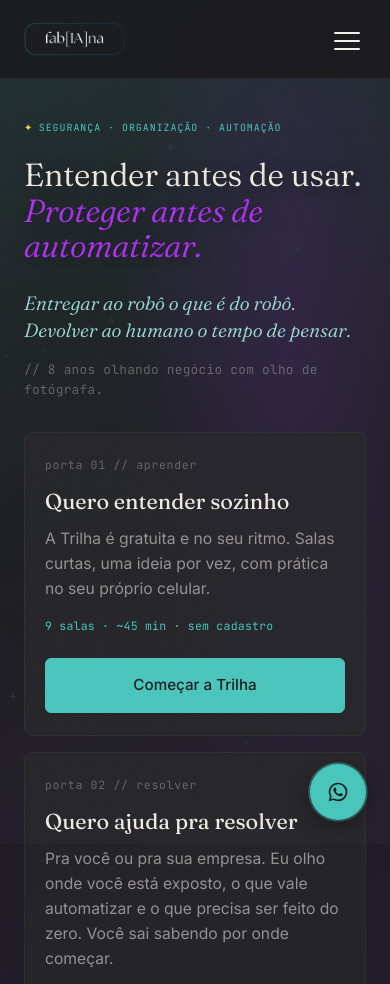
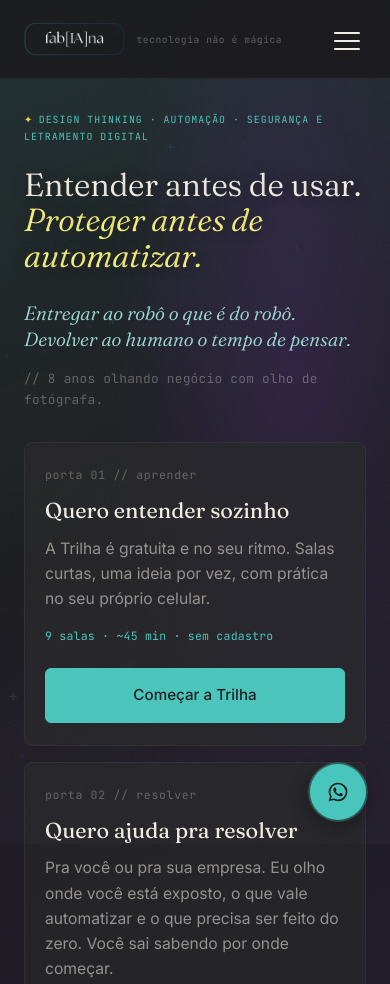
Before and after one commit to Fmoratelli/site-fabiana, a plain HTML site: page index.html in a window 390 px wide. Shown: the top 984 px of the page. Drawn offline with Linux system fonts and the light colour scheme.

Commit message:
style(home): assinatura volta pra barra e H1 ganha o amarelo-suave
- Segunda linha do H1 em amarelo-suave #f4ee7c (o dourado #f4d54a
  segue exclusivo da estrela ✦)
- Assinatura ao lado do logo, em mono miúdo: versão longa ("design
  thinking · automação · segurança e letramento digital") a partir de
  1200px; curta ("tecnologia não é mágica") de 880 a 1199px e no
  celular; nenhuma de 721 a 879px, onde o menu ocupa a barra
- Eyebrow do hero com a frase inteira só onde a versão longa não está
  na barra (abaixo de 1200px)
- Medido de 360 a 1400px: barra sem quebra, sem estouro, folga mínima
  de 16px entre assinatura e menu

Co-Authored-By: Claude Opus 5.5 <noreply@anthropic.com>

```diff
--- a/index.html
+++ b/index.html
@@ -50,7 +50,8 @@
     --roxo-vibrante:#ae30f2;
     --agua-saturada:#49c6bc;
     --agua-suave:#9bd6d1;
-    --amarelo:#f4d54a;
+    --amarelo:#f4d54a; /* dourado: exclusivo da estrela ✦ */
+    --amarelo-suave:#f4ee7c; /* segunda linha do H1 do hero */
     --texto-claro:#f0ede5;
     --texto-soft:rgba(240,237,229,.55);
     --texto-dim:rgba(240,237,229,.32);
@@ -179,9 +180,26 @@
   footer .wordmark{display:flex;align-items:center;gap:.6rem}
   footer .wordmark img{height:42px;display:block}
   nav .wordmark span{color:var(--agua-saturada)}
-  /* a assinatura que ficava ao lado do logo saiu na home v3: o eyebrow do
-     hero (segurança · organização · automação) faz esse papel em todas as larguras */
+  /* marca = logo + assinatura. A assinatura é legenda, não item de menu:
+     mono, miúda, cor apagada. Duas versões, conforme o espaço que sobra ao
+     lado do menu (medido no navegador):
+     - longa a partir de 1200px;
+     - curta ("tecnologia não é mágica") de 880 a 1199px e no celular, onde
+       só tem o logo e o hambúrguer;
+     - nenhuma de 721 a 879px, onde o menu de sete itens ocupa a barra toda.
+     Onde a longa não aparece, o eyebrow do hero mostra a frase inteira. */
   nav .marca{display:flex;align-items:center;gap:1rem;min-width:0}
+  nav .assinatura{font-family:'JetBrains Mono',monospace;font-size:.62rem;letter-spacing:.12em;text-transform:uppercase;color:var(--texto-dim);white-space:nowrap;padding-top:.15em}
+  nav .assinatura .curta{display:none;text-transform:none;letter-spacing:.06em}
+  @media (max-width:1199px){
+    nav .assinatura .longa{display:none}
+    nav .assinatura .curta{display:inline}
+  }
+  @media (min-width:721px) and (max-width:879px){ nav .assinatura{display:none} }
+  @media (max-width:720px){
+    nav .marca{gap:.75rem}
+    nav .assinatura{font-size:.6rem}
+  }
   nav ul{display:flex;gap:2rem;list-style:none}
   /* sete itens no menu: entre o celular e o desktop largo o espaço aperta */
   @media (max-width:1060px){ nav ul{gap:1.15rem} nav ul a{font-size:.85rem} }
@@ -285,7 +303,7 @@
   h1 em{
     font-style:italic;
     font-variation-settings:'opsz' 120,'SOFT' 90;
-    color:var(--roxo-vibrante);
+    color:var(--amarelo-suave);
   }
   /* letras do H1 entram uma a uma, agrupadas por palavra pra não quebrar no meio */
   h1 .word{display:inline-block;white-space:nowrap}
@@ -311,15 +329,16 @@
   .cta.verde:hover{background:#5ad4c9;border-color:#5ad4c9;color:#1c1c1f}
   .cta.ghost{background:transparent;border:1px solid var(--roxo-vibrante);margin-left:1rem;color:var(--texto-claro)}
   .cta.ghost:hover{background:var(--roxo-vibrante);color:var(--texto-claro)}
-  /* eyebrow do hero: os três verbos da marca, em verde-água, com a ✦ dourada
-     antes. Aparece em todas as larguras (a assinatura antiga da barra saiu pra
-     não repetir a mesma linha duas vezes no desktop) */
+  /* eyebrow do hero: a assinatura inteira, em verde-água, com a ✦ dourada
+     antes. Só aparece onde a versão longa não está na barra (abaixo de 1200px);
+     no desktop largo a barra já cumpre esse papel */
   .hero-eyebrow{
-    font-family:'JetBrains Mono',monospace;font-size:.7rem;letter-spacing:.14em;
+    font-family:'JetBrains Mono',monospace;font-size:.7rem;letter-spacing:.14em;line-height:1.7;
     text-transform:uppercase;color:var(--agua-saturada);
-    margin-bottom:1.6rem;display:inline-block;
+    margin-bottom:1.6rem;display:block;max-width:36rem;
   }
   .hero-eyebrow .estrela{color:var(--amarelo);margin-right:.55em}
+  @media (min-width:1200px){ .hero-eyebrow{display:none} }
   @media (max-width:720px){
     .hero-eyebrow{font-size:.62rem;letter-spacing:.1em;margin-bottom:1.3rem}
   }
@@ -766,6 +785,7 @@
 <nav aria-label="Navegação principal">
   <div class="marca">
     <a class="wordmark" href="#hero"><picture><source srcset="assets/wordmark.webp" type="image/webp"><img src="assets/wordmark.png" alt="fab[IA]na" onerror="this.style.display='none';this.parentElement.nextElementSibling.style.display='inline'"></picture><span class="wm-fallback" style="display:none">fab<span>[IA]</span>na</span></a>
+    <span class="assinatura" aria-hidden="true"><span class="longa">design thinking · automação · segurança e letramento digital</span><span class="curta">tecnologia não é mágica</span></span>
   </div>
   <ul>
     <li><a href="#trilha">Trilha</a></li>
@@ -796,7 +816,7 @@
 <section id="hero">
   <div class="mono marker hero-marker">001 // INÍCIO</div>
   <div class="wrap">
-    <p class="hero-eyebrow reveal-blur"><span class="estrela" aria-hidden="true">✦</span>Segurança · organização · automação</p>
+    <p class="hero-eyebrow reveal-blur"><span class="estrela" aria-hidden="true">✦</span>Design thinking · automação · segurança e letramento digital</p>
     <h1 id="heroTitle">Entender antes de usar.<br><em>Proteger antes de automatizar.</em></h1>
     <p class="hero-frase reveal-blur" style="animation-delay:.8s">Entregar ao robô o que é do robô. Devolver ao humano o tempo de pensar.</p>
     <p class="comment reveal-blur" style="animation-delay:1s">// 8 anos olhando negócio com olho de fotógrafa.</p>
```
